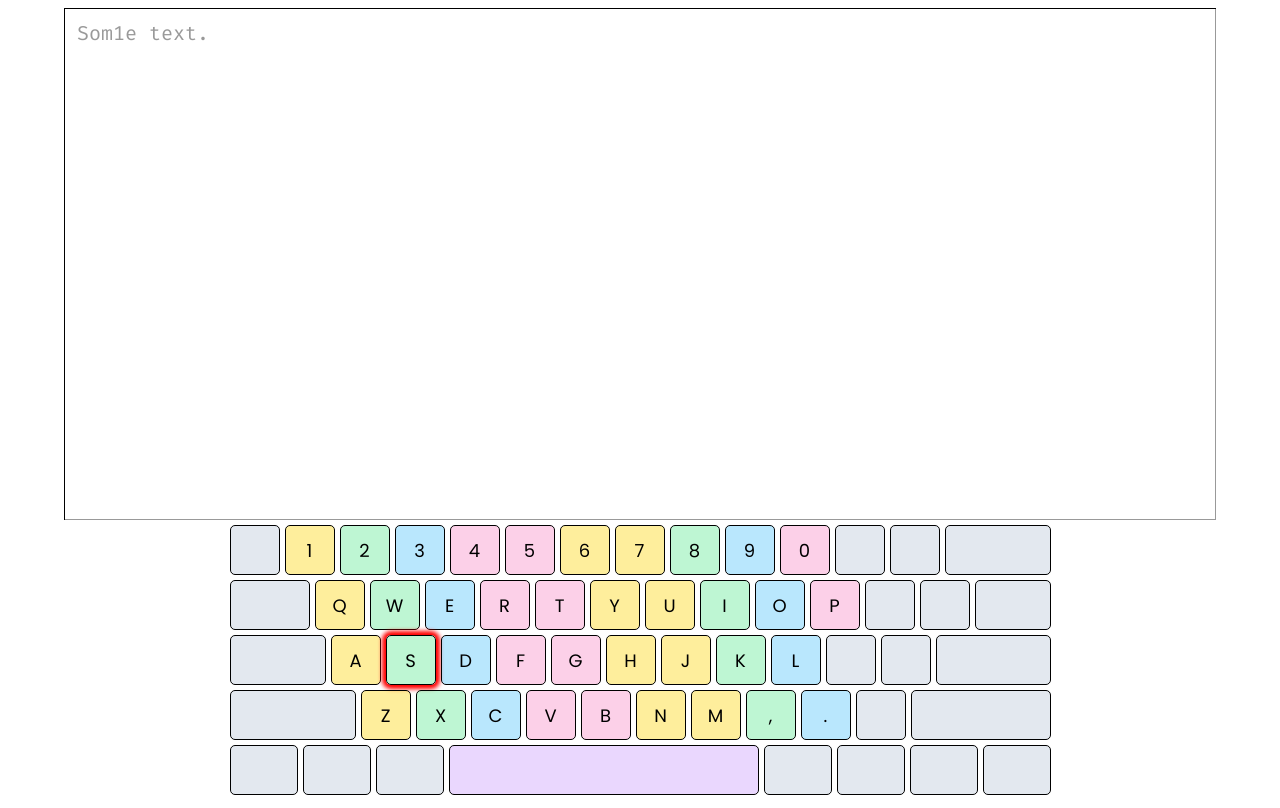
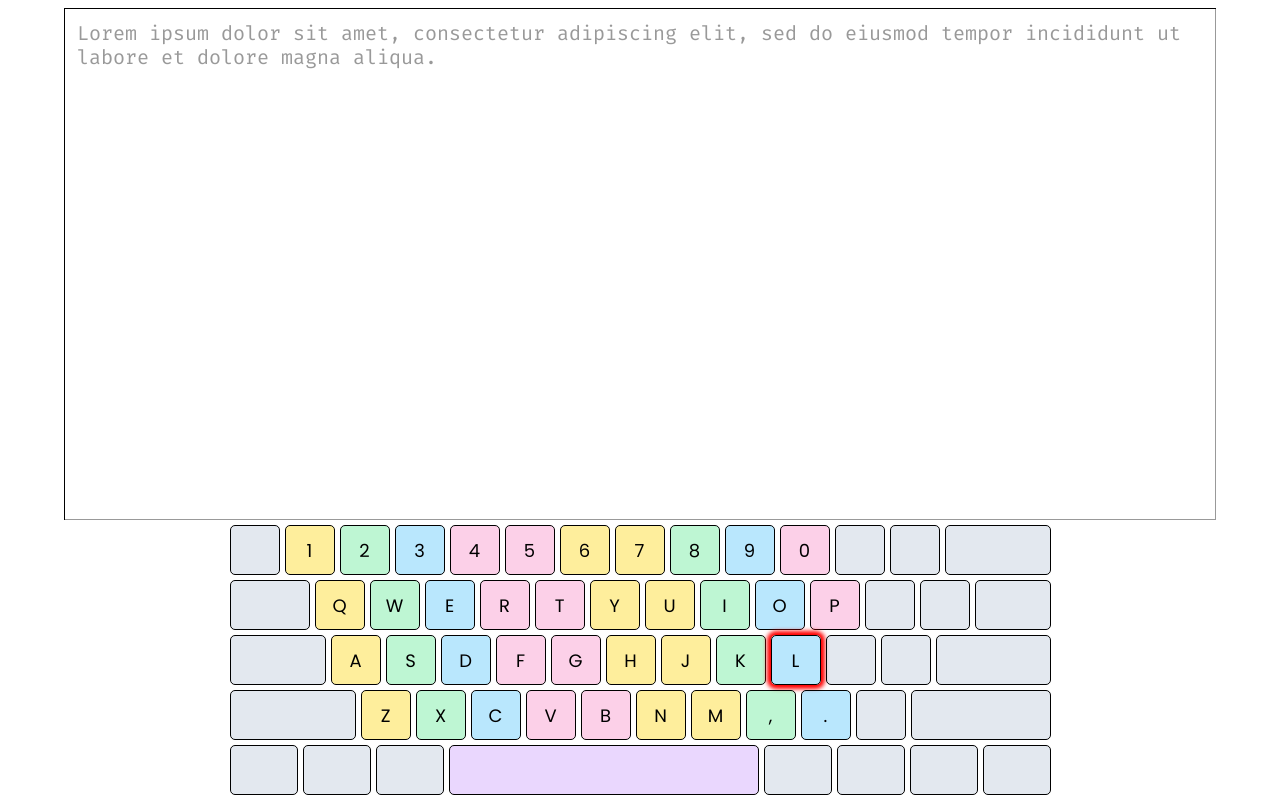
Before and after one commit to 30isnottoolate/typing-trainer, a React app: page / in a window 1280 px wide. Built offline with nearby package versions, Linux system fonts and the light colour scheme.

Commit message:
Update text source

```diff
--- a/src/components/App.tsx
+++ b/src/components/App.tsx
@@ -3,7 +3,7 @@ import "./App.css";
 import Keyboard from "./Keyboard";
 
 const App: React.FC = () => {
-    const [textSource, setTextSource] = useState("Som1e text.");
+    const [textSource, setTextSource] = useState("Lorem ipsum dolor sit amet, consectetur adipiscing elit, sed do eiusmod tempor incididunt ut labore et dolore magna aliqua.");
     const [textInput, setTextInput] = useState("");
     const [errorCount, setErrorCount] = useState(0);
     const [timerActive, setTimerActive] = useState(false);
```
